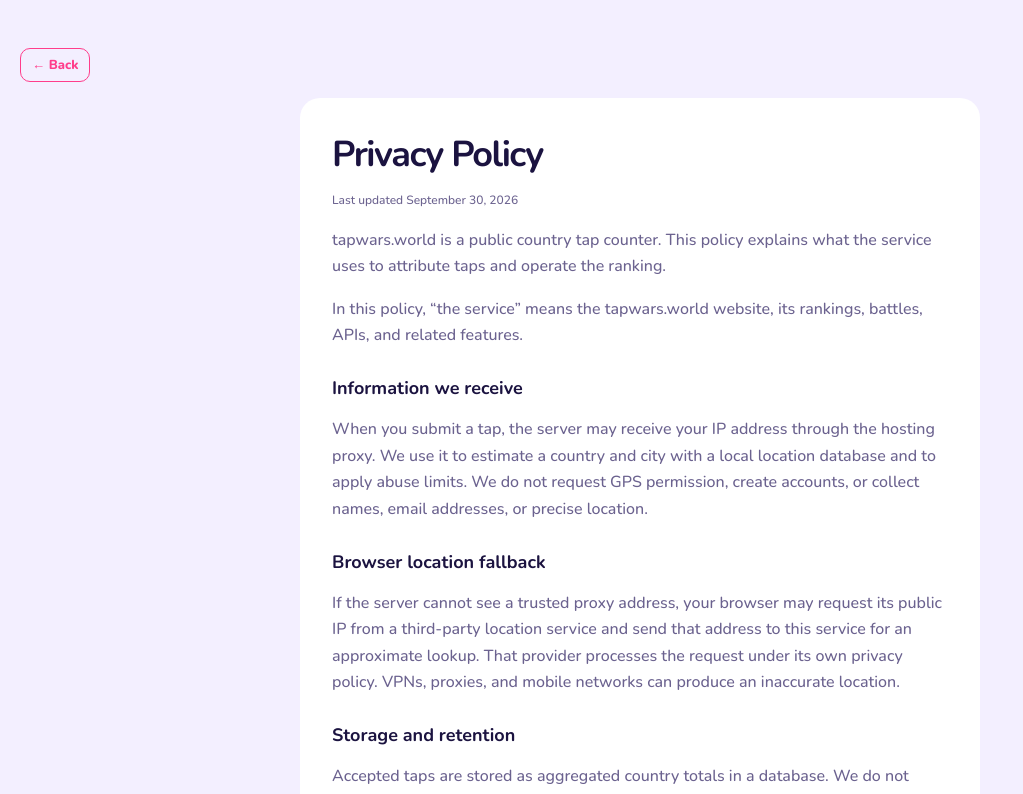
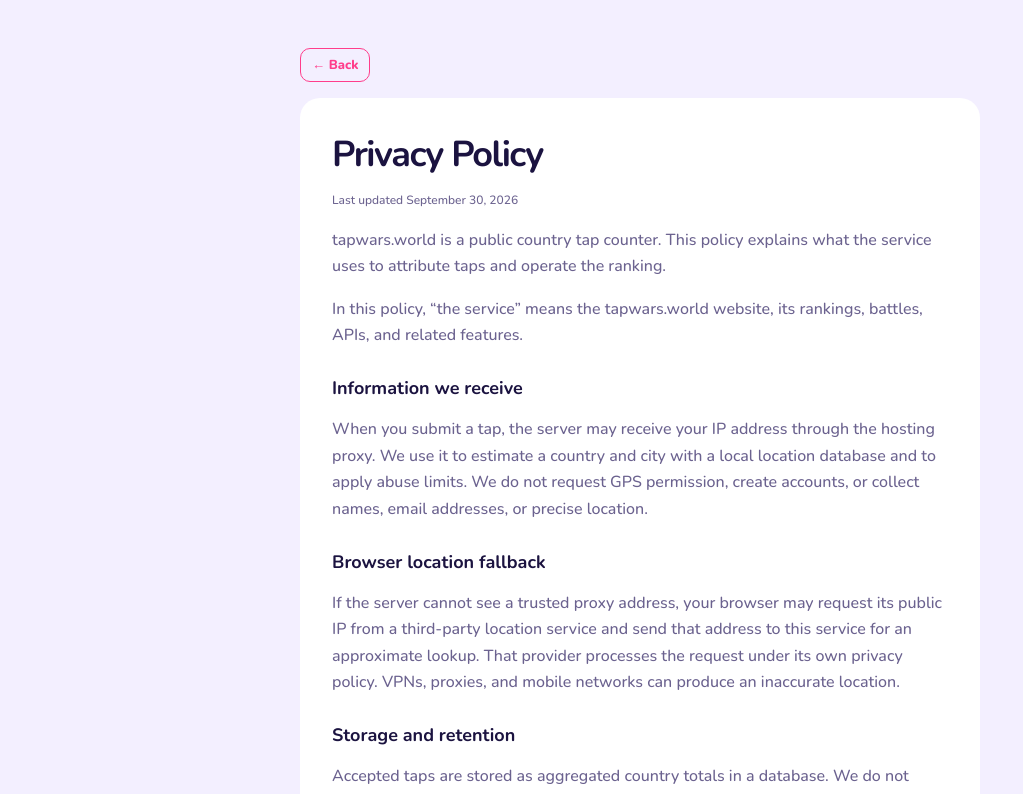
Before and after one commit to zabe-dev/tap-wars-world, a Next.js app: page /privacy in a window 1280 px wide. Shown: the top 794 px of the page, without its empty margins (0-1023 px from the left). Built offline with nearby package versions, Linux system fonts and the light colour scheme.

Commit message:
ui: align back buttons with content cards

```diff
--- a/app/legal.module.css
+++ b/app/legal.module.css
@@ -1,4 +1,5 @@
 .page { min-height: 100vh; padding: 48px 20px; background: var(--bg); color: var(--ink); }
+.shell { width: min(680px, 100%); margin: 0 auto; }
 .content { width: min(680px, 100%); margin: 0 auto; padding: 32px; border-radius: 20px; background: var(--card); }
 .back { display: inline-flex; align-items: center; width: fit-content; margin: 0 auto 16px; padding: 7px 11px; border: 1px solid var(--hot); border-radius: 10px; background: transparent; color: var(--hot); font-size: 13px; font-weight: 800; text-decoration: none; transition: background .2s ease, transform .2s ease; }.back:hover { background: color-mix(in srgb, var(--hot) 10%, transparent); transform: translateY(-1px); }.back:focus-visible { outline: 3px solid var(--hot); outline-offset: 3px; }.content h1 { margin: 0 0 8px; font-size: 36px; letter-spacing: -.04em; }.content h2 { margin: 28px 0 8px; font-size: 18px; }.content p, .content li { color: var(--mute); line-height: 1.65; }.content ul { padding-left: 22px; }.updated { color: var(--mute); font-size: 12px; }
 .content a:not(.back) { color: var(--hot); }
--- a/app/milestones/milestones.module.css
+++ b/app/milestones/milestones.module.css
@@ -1,4 +1,5 @@
 .page { min-height: 100vh; padding: 48px 20px; background: var(--bg); color: var(--ink); }
+.shell { width: min(760px, 100%); margin: 0 auto; }
 .content { width: min(760px, 100%); margin: 0 auto; padding: 32px; border-radius: 20px; background: var(--card); }
 .back { display: inline-flex; align-items: center; width: fit-content; margin: 0 auto 16px; padding: 7px 11px; border: 1px solid var(--hot); border-radius: 10px; background: transparent; color: var(--hot); font-size: 13px; font-weight: 800; text-decoration: none; transition: background .2s ease, transform .2s ease; }.back:hover { background: color-mix(in srgb, var(--hot) 10%, transparent); transform: translateY(-1px); }.back:focus-visible { outline: 3px solid var(--hot); outline-offset: 3px; }
 .content h1 { margin: 28px 0 8px; font-size: 36px; letter-spacing: -.04em; }
--- a/app/milestones/page.tsx
+++ b/app/milestones/page.tsx
@@ -13,9 +13,9 @@ export default async function MilestonesPage() {
 	const displayMilestones = targets.map((tapTotal) => {
 		return recorded.find((milestone) => milestone.tapTotal === tapTotal) ?? { tapTotal, topTen: [], reachedAt: "", achieved: false };
 	});
-	return <main className={styles.page}><Link className={styles.back} href="/">← Back</Link><article className={styles.content}>
+	return <main className={styles.page}><div className={styles.shell}><Link className={styles.back} href="/">← Back</Link><article className={styles.content}>
 		<h1>Milestones</h1>
 		<p className={styles.intro}>See which countries led the world at each milestone.</p>
 		<MilestoneList milestones={displayMilestones} />
-	</article></main>;
+	</article></div></main>;
 }
--- a/app/privacy/page.tsx
+++ b/app/privacy/page.tsx
@@ -4,7 +4,7 @@ import styles from "../legal.module.css";
 export const metadata = { title: "Privacy Policy · tapwars.world" };
 
 export default function PrivacyPage() {
-  return <main className={styles.page}><Link className={styles.back} href="/">← Back</Link><article className={styles.content}>
+  return <main className={styles.page}><div className={styles.shell}><Link className={styles.back} href="/">← Back</Link><article className={styles.content}>
     <h1>Privacy Policy</h1><p className={styles.updated}>Last updated September 30, 2026</p>
     <p>tapwars.world is a public country tap counter. This policy explains what the service uses to attribute taps and operate the ranking.</p>
     <p>In this policy, “the service” means the tapwars.world website, its rankings, battles, APIs, and related features.</p>
@@ -22,5 +22,5 @@ export default function PrivacyPage() {
     <p>You can stop using the service at any time. Because the ranking contains only aggregate country totals, individual taps cannot be removed from it.</p>
     <h2>Contact</h2>
     <p>For privacy questions or requests, email <a href="mailto:contact@tapwars.world">contact@tapwars.world</a>.</p>
-  </article></main>;
+  </article></div></main>;
 }
--- a/app/rankings/page.tsx
+++ b/app/rankings/page.tsx
@@ -14,7 +14,7 @@ export default async function RankingsPage({ searchParams }: { searchParams: Pro
 	const pageCount = Math.max(1, Math.ceil(ranking.length / PAGE_SIZE));
 	const page = Number.isInteger(requestedPage) ? Math.min(Math.max(requestedPage, 1), pageCount) : 1;
 	const entries = ranking.slice((page - 1) * PAGE_SIZE, page * PAGE_SIZE);
-	return <main className={styles.page}><Link className={styles.back} href="/">← Back</Link><article className={styles.content}>
+	return <main className={styles.page}><div className={styles.shell}><Link className={styles.back} href="/">← Back</Link><article className={styles.content}>
 		<header className={styles.header}><div><h1>World Ranking</h1><p>Every recorded country total, ranked by taps.</p></div><span>{ranking.length} countries</span></header>
 		{entries.length === 0 ? <p className={styles.empty}>No country taps have been recorded yet.</p> : <RankingEntries initialEntries={entries} initialRanking={ranking} offset={(page - 1) * PAGE_SIZE} />}
 		<nav className={styles.pagination} aria-label="Ranking pages">
@@ -22,5 +22,5 @@ export default async function RankingsPage({ searchParams }: { searchParams: Pro
 			<span>Page {page} of {pageCount}</span>
 			{page < pageCount ? <Link href={`/rankings?page=${page + 1}`}>Next →</Link> : <span />}
 		</nav>
-	</article></main>;
+	</article></div></main>;
 }
--- a/app/rankings/rankings.module.css
+++ b/app/rankings/rankings.module.css
@@ -1,4 +1,5 @@
 .page { min-height: 100vh; padding: 48px 20px; background: var(--bg); color: var(--ink); }
+.shell { width: min(760px, 100%); margin: 0 auto; }
 .content { width: min(760px, 100%); margin: 0 auto; padding: 32px; border-radius: 20px; background: var(--card); }
 .back { display: inline-flex; align-items: center; width: fit-content; margin: 0 auto 16px; padding: 7px 11px; border: 1px solid var(--hot); border-radius: 10px; background: transparent; color: var(--hot); font-size: 13px; font-weight: 800; text-decoration: none; transition: background .2s ease, transform .2s ease; }.back:hover { background: color-mix(in srgb, var(--hot) 10%, transparent); transform: translateY(-1px); }.back:focus-visible { outline: 3px solid var(--hot); outline-offset: 3px; }
 .header { display: flex; align-items: end; justify-content: space-between; gap: 20px; margin: 28px 0 20px; }.header h1 { margin: 0 0 6px; font-size: 32px; letter-spacing: -.04em; }.header p, .header > span, .empty { margin: 0; color: var(--mute); font-size: 13px; }
--- a/app/terms/page.tsx
+++ b/app/terms/page.tsx
@@ -4,7 +4,7 @@ import styles from "../legal.module.css";
 export const metadata = { title: "Terms of Use · tapwars.world" };
 
 export default function TermsPage() {
-  return <main className={styles.page}><Link className={styles.back} href="/">← Back</Link><article className={styles.content}>
+  return <main className={styles.page}><div className={styles.shell}><Link className={styles.back} href="/">← Back</Link><article className={styles.content}>
     <h1>Terms of Use</h1><p className={styles.updated}>Last updated September 30, 2026</p>
     <p>By accessing or using tapwars.world, you acknowledge that you have read and agree to these Terms of Use. You also agree to use the service lawfully and in a way that does not interfere with other visitors or the service itself.</p>
     <p>In these terms, “the service” means the tapwars.world website, its rankings, battles, APIs, and related features.</p>
@@ -22,5 +22,5 @@ export default function TermsPage() {
     <p>To the extent permitted by law, the service is provided without warranties of accuracy, availability, fitness for a particular purpose, or uninterrupted operation. You use it at your own risk.</p>
     <h2>Contact</h2>
     <p>Questions about these terms should be sent to <a href="mailto:contact@tapwars.world">contact@tapwars.world</a>.</p>
-  </article></main>;
+  </article></div></main>;
 }
```
